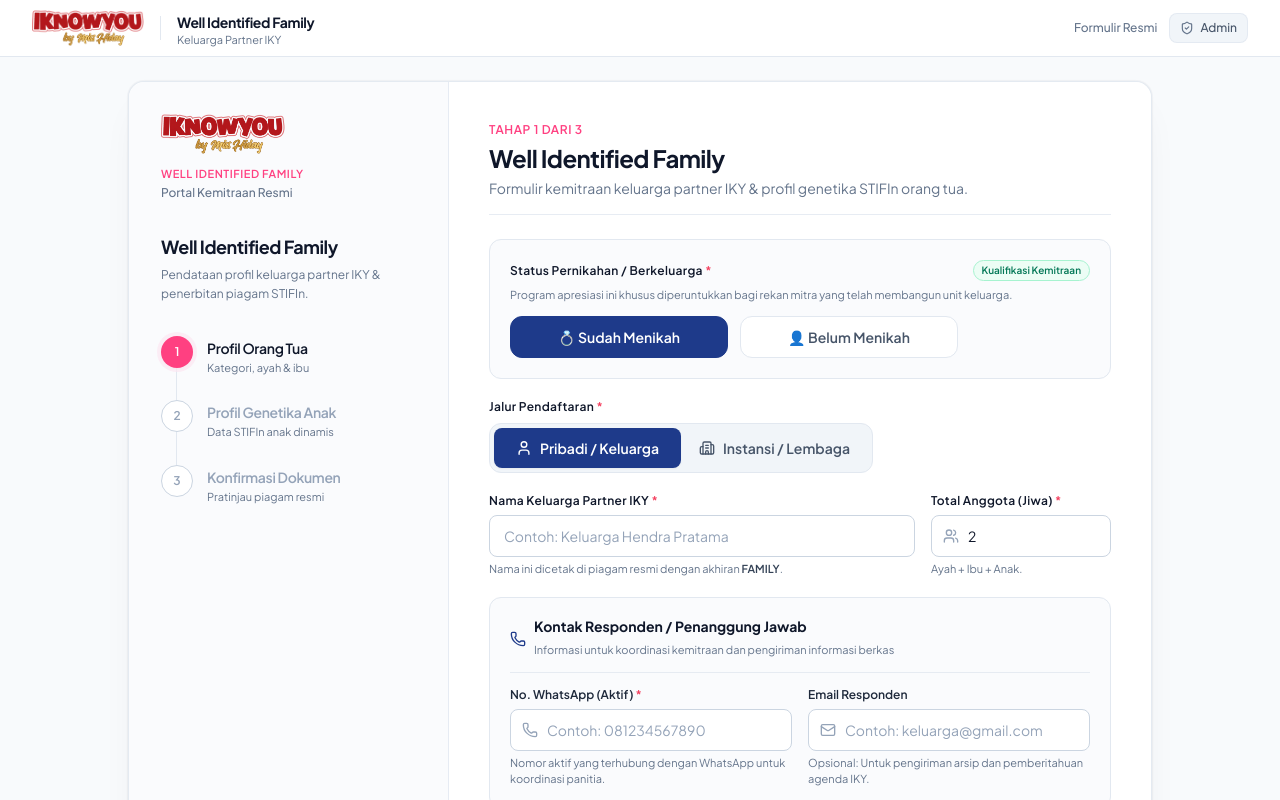
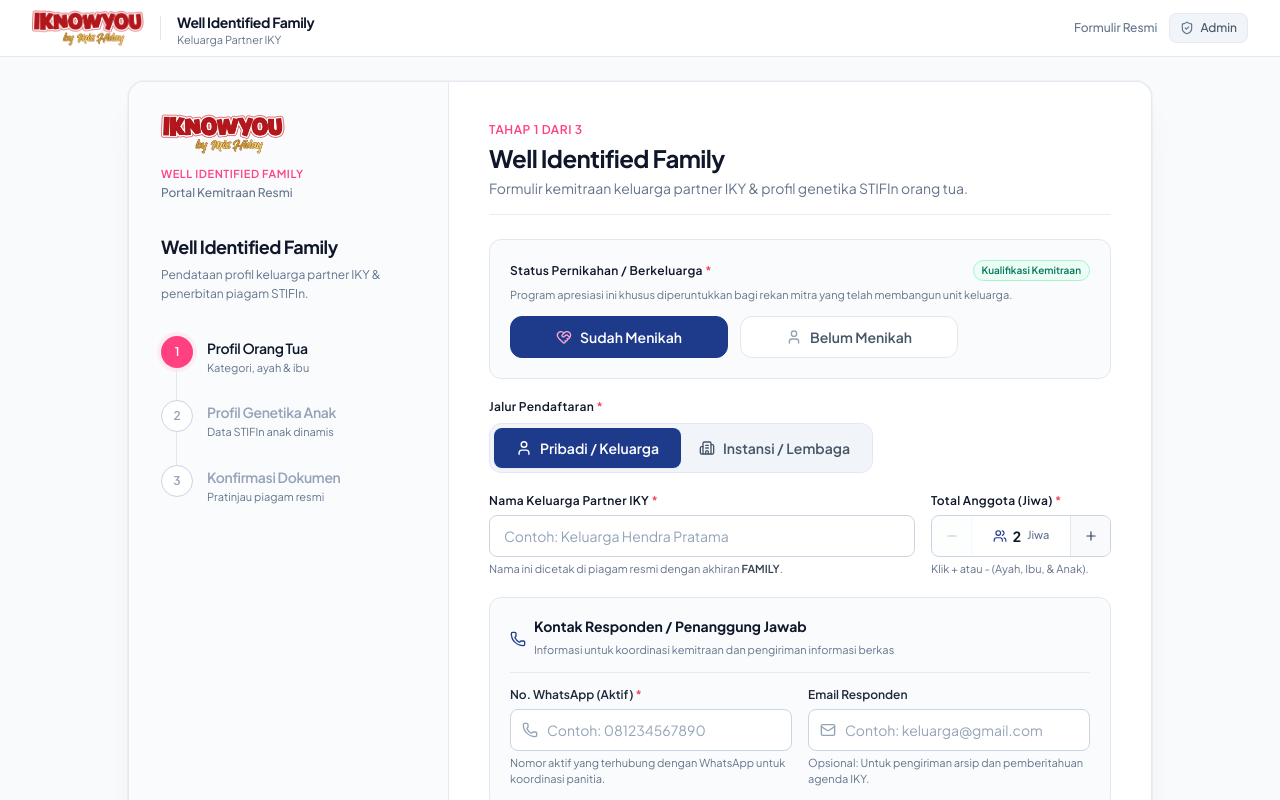
Before and after one commit to JazeL2304/keluarga-partner-iky, a React (Vite) app in the folder client/: page / in a window 1280 px wide. Shown: the top 800 px of the page. Built offline with nearby package versions, Linux system fonts and the light colour scheme.

Commit message:
fix(ui): ganti emoji status dengan icon SVG & stepper klik +/- total jiwa

```diff
--- a/client/src/components/AdminRekapView.jsx
+++ b/client/src/components/AdminRekapView.jsx
@@ -25,6 +25,7 @@
   Mail,
   Trash2,
   AlertTriangle,
+  HeartHandshake,
 } from 'lucide-react';
 
 export default function AdminRekapView({ onBackToForm, onLogout }) {
@@ -637,7 +638,14 @@
                                 ? 'bg-amber-50 text-amber-800 border-amber-200'
                                 : 'bg-emerald-50 text-emerald-800 border-emerald-200'
                             }`}>
-                              {row.status_pernikahan === 'Belum Menikah' ? 'Belum Menikah' : '💍 Menikah (Qualified)'}
+                              {row.status_pernikahan === 'Belum Menikah' ? (
+                                'Belum Menikah'
+                              ) : (
+                                <>
+                                  <HeartHandshake className="w-3 h-3 text-emerald-600 inline" />
+                                  <span>Menikah (Qualified)</span>
+                                </>
+                              )}
                             </span>
 
                             <span className="text-slate-300">•</span>
--- a/client/src/components/StepOneDataKeluarga.jsx
+++ b/client/src/components/StepOneDataKeluarga.jsx
@@ -14,6 +14,8 @@
   RotateCcw,
   Users,
   ShieldCheck,
+  Plus,
+  Minus,
 } from 'lucide-react';
 import { STIFIN_OPTIONS, GOLONGAN_DARAH_OPTIONS } from '../constants/stifin';
 import CustomSelect from './CustomSelect';
@@ -208,7 +210,8 @@
                     : 'bg-white text-slate-700 border-slate-200 hover:bg-slate-50'
                 }`}
               >
-                <span>💍 Sudah Menikah</span>
+                <HeartHandshake className={`w-4 h-4 ${status_pernikahan === 'Menikah' ? 'text-pink-300' : 'text-[#FF4081]'}`} />
+                <span>Sudah Menikah</span>
               </button>
 
               <button
@@ -221,7 +224,8 @@
                 }}
                 className="py-2.5 px-3.5 rounded-xl text-xs sm:text-sm font-semibold flex items-center justify-center gap-2 border border-slate-200 bg-white text-slate-600 hover:text-slate-900 hover:bg-slate-50 transition-all cursor-pointer"
               >
-                <span>👤 Belum Menikah</span>
+                <User className="w-4 h-4 text-slate-400" />
+                <span>Belum Menikah</span>
               </button>
             </div>
           </div>
@@ -344,43 +348,57 @@
             </div>
 
             <div>
-              <label htmlFor="family-members-count" className="block text-xs font-semibold text-slate-900 tracking-wide mb-1.5">
+              <label className="block text-xs font-semibold text-slate-900 tracking-wide mb-1.5">
                 Total Anggota (Jiwa) <span className="text-rose-500">*</span>
               </label>
-              <div className="relative">
-                <div className="absolute inset-y-0 left-0 pl-3 flex items-center pointer-events-none text-slate-400">
-                  <Users className="w-4 h-4" />
-                </div>
-                <input
-                  id="family-members-count"
-                  type="number"
-                  min="2"
-                  max="20"
-                  value={jumlah_anggota_keluarga || 2}
-                  onChange={(e) => {
-                    const val = Math.max(1, parseInt(e.target.value, 10) || 0);
-                    updateFormData({ jumlah_anggota_keluarga: val });
-                    if (errors.jumlah_anggota_keluarga) {
-                      setErrors((prev) => ({ ...prev, jumlah_anggota_keluarga: null }));
+
+              {/* Stepper Klik +/- (Tanpa Ketik Manual) */}
+              <div className="flex items-center h-[42px] bg-white border border-slate-300 rounded-lg overflow-hidden shadow-2xs">
+                {/* Tombol Minus */}
+                <button
+                  type="button"
+                  disabled={(jumlah_anggota_keluarga || 2) <= 2}
+                  onClick={() => {
+                    const current = Math.max(2, parseInt(jumlah_anggota_keluarga, 10) || 2);
+                    if (current > 2) {
+                      updateFormData({ jumlah_anggota_keluarga: current - 1 });
                     }
                   }}
-                  className={`block w-full pl-9 pr-3.5 py-2.5 text-sm bg-white border rounded-lg text-slate-900 focus:outline-none transition-all ${
-                    errors.jumlah_anggota_keluarga
-                      ? 'border-rose-400 bg-rose-50/20 focus:border-rose-600 focus:ring-1 focus:ring-rose-600'
-                      : 'border-slate-300 focus:border-[#1E3A8A] focus:ring-1 focus:ring-[#1E3A8A]'
-                  }`}
-                />
+                  className="w-10 h-full flex items-center justify-center bg-slate-50 hover:bg-slate-100 active:bg-slate-200 text-slate-700 disabled:opacity-30 disabled:cursor-not-allowed border-r border-slate-200 transition-colors cursor-pointer select-none"
+                  title="Kurangi 1 Anggota"
+                >
+                  <Minus className="w-3.5 h-3.5" />
+                </button>
+
+                {/* Display Nilai */}
+                <div className="flex-1 flex items-center justify-center gap-1.5 px-2 select-none">
+                  <Users className="w-3.5 h-3.5 text-[#1E3A8A]" />
+                  <span className="font-bold text-slate-900 text-sm">
+                    {jumlah_anggota_keluarga || 2}
+                  </span>
+                  <span className="text-[11px] text-slate-500 font-medium">Jiwa</span>
+                </div>
+
+                {/* Tombol Plus */}
+                <button
+                  type="button"
+                  disabled={(jumlah_anggota_keluarga || 2) >= 20}
+                  onClick={() => {
+                    const current = Math.max(2, parseInt(jumlah_anggota_keluarga, 10) || 2);
+                    if (current < 20) {
+                      updateFormData({ jumlah_anggota_keluarga: current + 1 });
+                    }
+                  }}
+                  className="w-10 h-full flex items-center justify-center bg-slate-50 hover:bg-slate-100 active:bg-slate-200 text-slate-700 disabled:opacity-30 disabled:cursor-not-allowed border-l border-slate-200 transition-colors cursor-pointer select-none"
+                  title="Tambah 1 Anggota"
+                >
+                  <Plus className="w-3.5 h-3.5" />
+                </button>
               </div>
-              {errors.jumlah_anggota_keluarga ? (
-                <p className="mt-1.5 text-xs font-medium text-rose-600 flex items-center gap-1.5">
-                  <AlertCircle className="w-3.5 h-3.5 shrink-0" />
-                  <span>{errors.jumlah_anggota_keluarga}</span>
-                </p>
-              ) : (
-                <span className="block text-[11px] text-slate-500 mt-1">
-                  Ayah + Ibu + Anak.
-                </span>
-              )}
+
+              <span className="block text-[11px] text-slate-500 mt-1">
+                Klik + atau - (Ayah, Ibu, &amp; Anak).
+              </span>
             </div>
           </div>
 
--- a/client/src/components/StepThreeKonfirmasi.jsx
+++ b/client/src/components/StepThreeKonfirmasi.jsx
@@ -1,6 +1,6 @@
 import React, { useState, useEffect } from 'react';
 import QRCode from 'qrcode';
-import { Edit3, ArrowLeft, Send, Loader2, Baby, User, Building2, UserCircle2, Phone, Mail, Users } from 'lucide-react';
+import { Edit3, ArrowLeft, Send, Loader2, Baby, User, Building2, UserCircle2, Phone, Mail, Users, HeartHandshake } from 'lucide-react';
 
 export default function StepThreeKonfirmasi({ formData, onPrev, onEdit, onSubmit, isSubmitting }) {
   const {
@@ -106,8 +106,9 @@
             <div>
               <span className="text-slate-500 block mb-0.5">Status Berkeluarga</span>
               <div className="font-semibold text-slate-900 text-sm flex items-center gap-1.5 mt-0.5">
-                <span className="inline-flex items-center gap-1 px-2.5 py-0.5 rounded-full bg-emerald-50 text-emerald-800 border border-emerald-200 text-xs font-semibold">
-                  💍 {status_pernikahan || 'Menikah'} (Memenuhi Syarat)
+                <span className="inline-flex items-center gap-1.5 px-2.5 py-0.5 rounded-full bg-emerald-50 text-emerald-800 border border-emerald-200 text-xs font-semibold">
+                  <HeartHandshake className="w-3.5 h-3.5 text-emerald-600" />
+                  <span>{status_pernikahan || 'Menikah'} (Memenuhi Syarat)</span>
                 </span>
               </div>
             </div>
```
